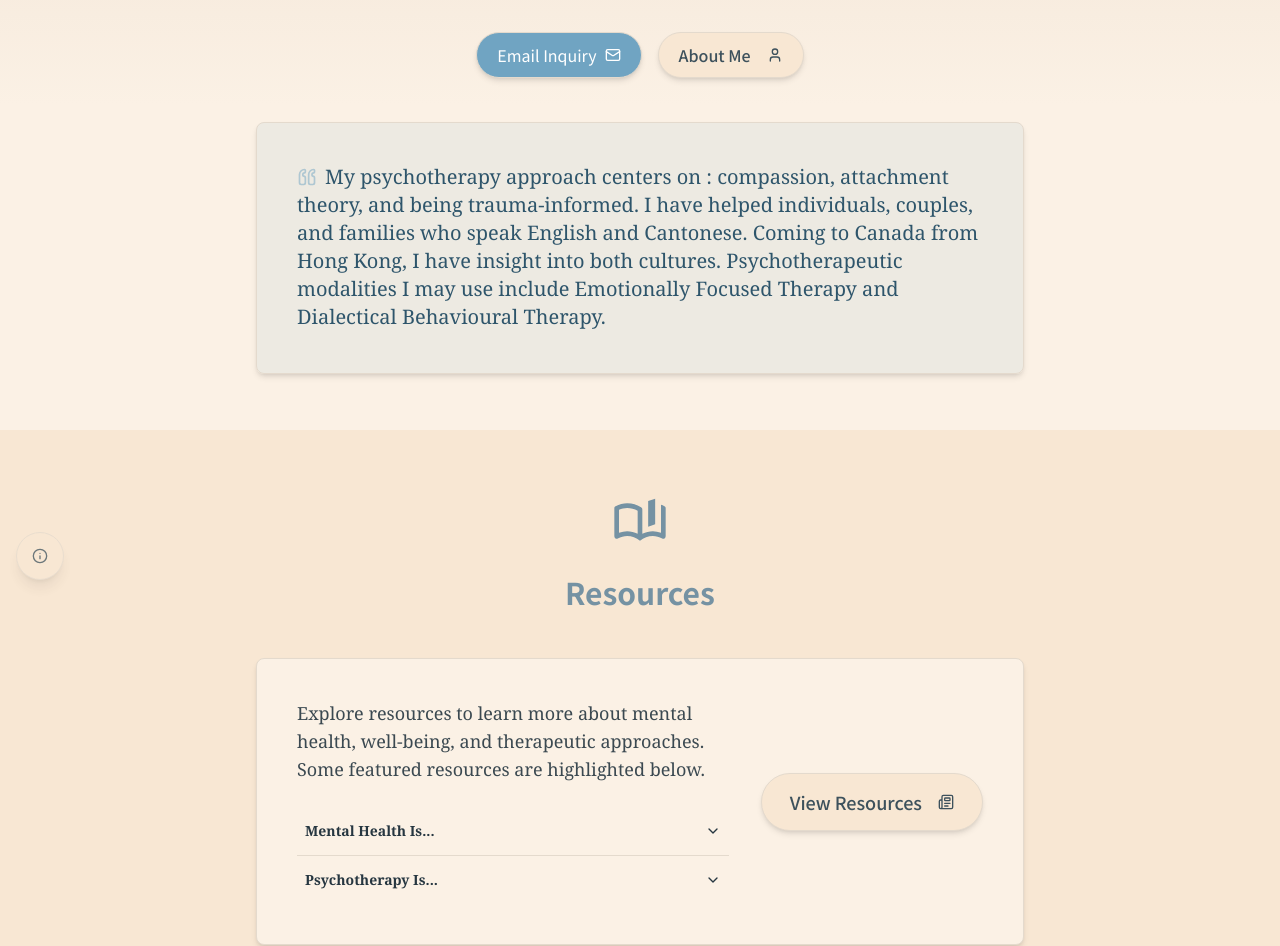
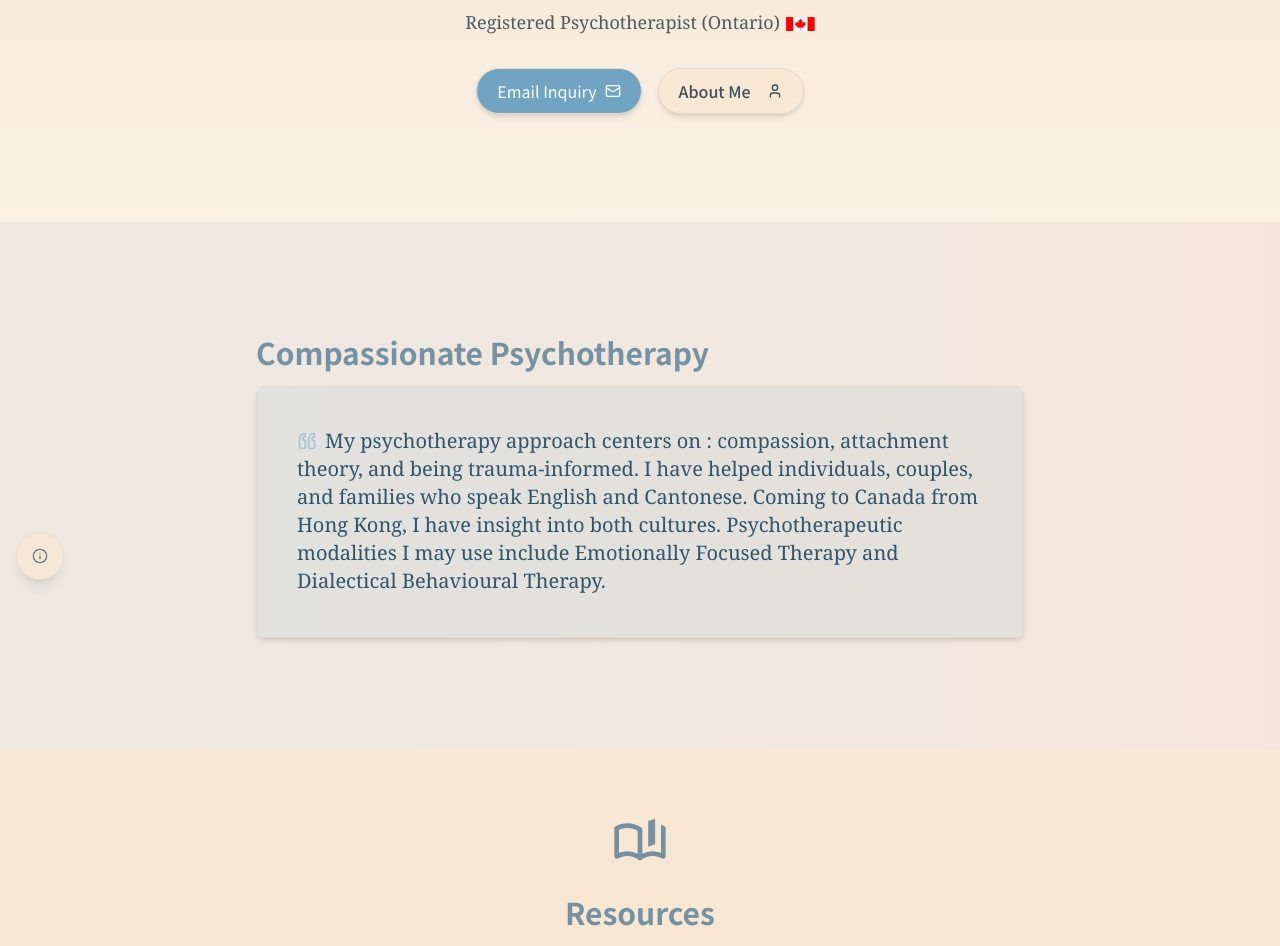
Before and after one commit to chislonchow/chislonchow.github.io, a Next.js app: page / in a window 1280 px wide. Shown: the part 204-1150 px from the top of the page. Built offline with nearby package versions, Linux system fonts and the light colour scheme.

Commit message:
Home page look change

```diff
--- a/src/app/home/home-page-client-contents.tsx
+++ b/src/app/home/home-page-client-contents.tsx
@@ -217,15 +217,14 @@ export default function HomePageClientContents({
         ? rawHeroButtonSecondaryText
         : "";
 
-  const rawSectionPsychotherapyApproachLabel =
-    translations.sectionPsychotherapyApproachLabel;
-  const sectionPsychotherapyApproachLabelText =
-    typeof rawSectionPsychotherapyApproachLabel === "object" &&
-      rawSectionPsychotherapyApproachLabel !== null &&
-      typeof rawSectionPsychotherapyApproachLabel[language] === "string"
-      ? rawSectionPsychotherapyApproachLabel[language]
-      : typeof rawSectionPsychotherapyApproachLabel === "string"
-        ? rawSectionPsychotherapyApproachLabel
+  const rawPsychotherapyApproachSectionTitle = translations.psychotherapyApproachSectionTitle;
+  const psychotherapyApproachSectionTitleText =
+    typeof rawPsychotherapyApproachSectionTitle === "object" &&
+    rawPsychotherapyApproachSectionTitle !== null &&
+    typeof rawPsychotherapyApproachSectionTitle[language] === "string"
+      ? rawPsychotherapyApproachSectionTitle[language]
+      : typeof rawPsychotherapyApproachSectionTitle === "string"
+        ? rawPsychotherapyApproachSectionTitle
         : "";
 
   const rawWelcomeTextContent = translations.welcomeText;
@@ -432,7 +431,7 @@ export default function HomePageClientContents({
     <div className="flex flex-col">
       {/* Hero Section */}
       <section
-        className="relative bg-gradient-to-t from-[#fbf1e5] to-[#f3e6d7] pt-5 pb-4 xs:pt-7 sm:pt-9 sm:pb-5 md:pt-11 md:pb-7 w-full"
+        className="relative bg-gradient-to-t from-[#fbf1e5] to-[#f3e6d7] pt-14 pb-4 xs:pt-16 sm:pt-20 sm:pb-5 md:pt-20 md:pb-7 w-full"
         aria-labelledby="hero-title-h1"
       >
         <div className="container mx-auto px-4 sm:px-6 lg:px-8 text-center relative z-10">
@@ -449,7 +448,7 @@ export default function HomePageClientContents({
               aria-hidden="true"
             />
           </p>
-          <div className="flex flex-row flex-wrap items-center justify-center gap-3 sm:gap-4">
+          <div className="flex flex-row flex-wrap items-center justify-center gap-3 sm:gap-4 pb-20">
             <a
               href={dynamicMailtoLink}
               className="h-auto bg-primary hover:bg-primary/90 text-primary-foreground rounded-full px-4 py-2 text-xs sm:px-5 sm:py-2.5 sm:text-base font-headline border transition-transform hover:scale-105 whitespace-nowrap inline-flex items-center justify-center shadow-md hover:shadow-lg"
@@ -478,12 +477,15 @@ export default function HomePageClientContents({
 
       {/* Psychotherapy Approach Section */}
       <section
-        className="pt-2 pb-10 sm:pt-4 sm:pb-14 bg-background"
+        className="pt-20 pb-20 sm:pt-28 sm:pb-28 bg-gradient-to-r from-primary/10 to-accent/10"
         aria-labelledby={psychotherapyApproachTitleId}
       >
         <div className="container mx-auto px-4 sm:px-6 lg:px-8">
-          <h2 id={psychotherapyApproachTitleId} className="sr-only">
-            {sectionPsychotherapyApproachLabelText}
+          <h2
+            id={psychotherapyApproachTitleId}
+            className="max-w-3xl mx-auto text-xl sm:text-3xl font-bold font-headline text-muted-foreground mb-4 text-left"
+          >
+            {psychotherapyApproachSectionTitleText}
           </h2>
           <Card className="max-w-3xl mx-auto bg-primary/10 p-4 xs:p-8 md:p-10 shadow-md">
             <CardContent className="p-0 text-left">
@@ -513,10 +515,10 @@ export default function HomePageClientContents({
 
       {/* Call to Action Section (Resources) */}
       <section
-        className="py-12 sm:py-16 bg-secondary"
+        className="py-12 sm:py-16 bg-secondary px-4 sm:px-6 lg:px-8"
         aria-labelledby={ctaTitleId}
       >
-        <div className="container mx-auto px-4 sm:px-6 lg:px-8">
+        <div className="container mx-auto">
           <div className="h-10 w-10 xs:h-12 xs:w-12 sm:h-14 sm:w-14 flex justify-center mb-3 sm:mb-6 text-muted-foreground mx-auto">
             <svg
               xmlns="http://www.w3.org/2000/svg"
@@ -736,7 +738,7 @@ export default function HomePageClientContents({
       <section
         className="py-14 sm:py-20 w-full"
         aria-labelledby={pageBottomTitleId}
-        style={{ backgroundColor: 'hsl(202, 50%, 92%)' }}
+        style={{ backgroundColor: "hsl(202, 10%, 92%)" }}
       >
         <div className="container mx-auto px-4 sm:px-6 lg:px-8 text-center relative z-10">
           <h2
@@ -747,7 +749,7 @@ export default function HomePageClientContents({
                 ? "text-2xl xs:text-4xl sm:text-5xl md:text-6xl"
                 : "text-lg xs:text-2xl sm:text-3xl md:text-4xl"
             )}
-            style={{ color: 'hsl(202, 50%, 30%)' }}
+            style={{ color: "hsl(202, 10%, 30%)" }}
           >
             {pageBottomSectionTitleText}
           </h2>
@@ -758,7 +760,7 @@ export default function HomePageClientContents({
                 ? "text-base xs:text-lg sm:text-xl md:text-2xl"
                 : "text-xs xs:text-sm sm:text-base md:text-lg"
             )}
-            style={{ color: 'hsl(202, 50%, 50%)' }}
+            style={{ color: "hsl(202, 10%, 50%)" }}
           >
             {pageBottomSectionSubtitleText}
           </p>
--- a/src/content/translations/home.yaml
+++ b/src/content/translations/home.yaml
@@ -1,3 +1,4 @@
+
 homePageTitle:
   en: "Chislon Chow (Psychotherapist)"
   zh: "Chislon Chow (心理治療師)"
@@ -22,9 +23,12 @@ heroMailSubject:
 heroMailBodyTemplate:
   en: "I would like to book a meeting with you. My details are as follows:\n\nName: [Your preferred name] \nPreferred Date and Time: [Give a few options]\nPurpose of meeting: [online one-time first consultation/online psychotherapy session/other]\n\nPlease arrange for this meeting, or let me know of your alternative availability."
   zh: "我想與你預約會談。我的詳細資訊如下：\n\n姓名：[你的姓名]\n首選日期和時間：[請提供幾個選項]\n會議目的：[一次性初次網上諮詢／心理治療網上會談／其他]\n\n請你安排這次會談，或讓我知道你其他方便的時間。"
-welcomeTitle:
+welcomeTitle: # This key might be legacy or for a different context, new title is psychotherapyApproachSectionTitle
   en: "Psychotherapy Approach"
   zh: "心理治療方針"
+psychotherapyApproachSectionTitle: # New title for the section
+  en: "Compassionate Psychotherapy"
+  zh: "以憐憫心出發的療癒之路"
 welcomeText:
   en: "My psychotherapy approach centers on : compassion, attachment theory, and being trauma-informed. I have helped individuals, couples, and families who speak English and Cantonese. Coming to Canada from Hong Kong, I have insight into both cultures. Psychotherapeutic modalities I may use include Emotionally Focused Therapy and Dialectical Behavioural Therapy. "
   zh: "我的心理治療方針著重於 ： 憐憫、依附理論、及創傷知情。我有為講英語和粵語的個人、配偶及家庭提供心理治療的經驗。從香港來到加拿大的我，對兩者的文化都有一定的了解。我能運用的心理治療方式包括情緒取向治療 (Emotionally Focused Therapy) 及辯證行為治療 (Dialectical Behavioural Therapy)。 "
@@ -91,7 +95,7 @@ ctaButtonArticles:
 ctaAccordionReadArticle:
   en: "See More"
   zh: "查看更多"
-sectionPsychotherapyApproachLabel:
+sectionPsychotherapyApproachLabel: # This label can be kept for aria or removed if the new H2 fully replaces its semantic role.
   en: "Psychotherapy Approach"
   zh: "心理治療方法"
 sectionNetworkListingsLabel:
@@ -105,7 +109,7 @@ sectionCtaLabel:
   zh: "資源"
 pageBottomSectionTitle:
   en: "Let's Discover Your Safe Harbour"
-  zh: "走向你的安穩避風港吧"
+  zh: "走向安穩的避風港吧"
 pageBottomSectionSubtitle:
   en: "Move from disconnection toward healing"
   zh: "從疏離走向療癒"
```
